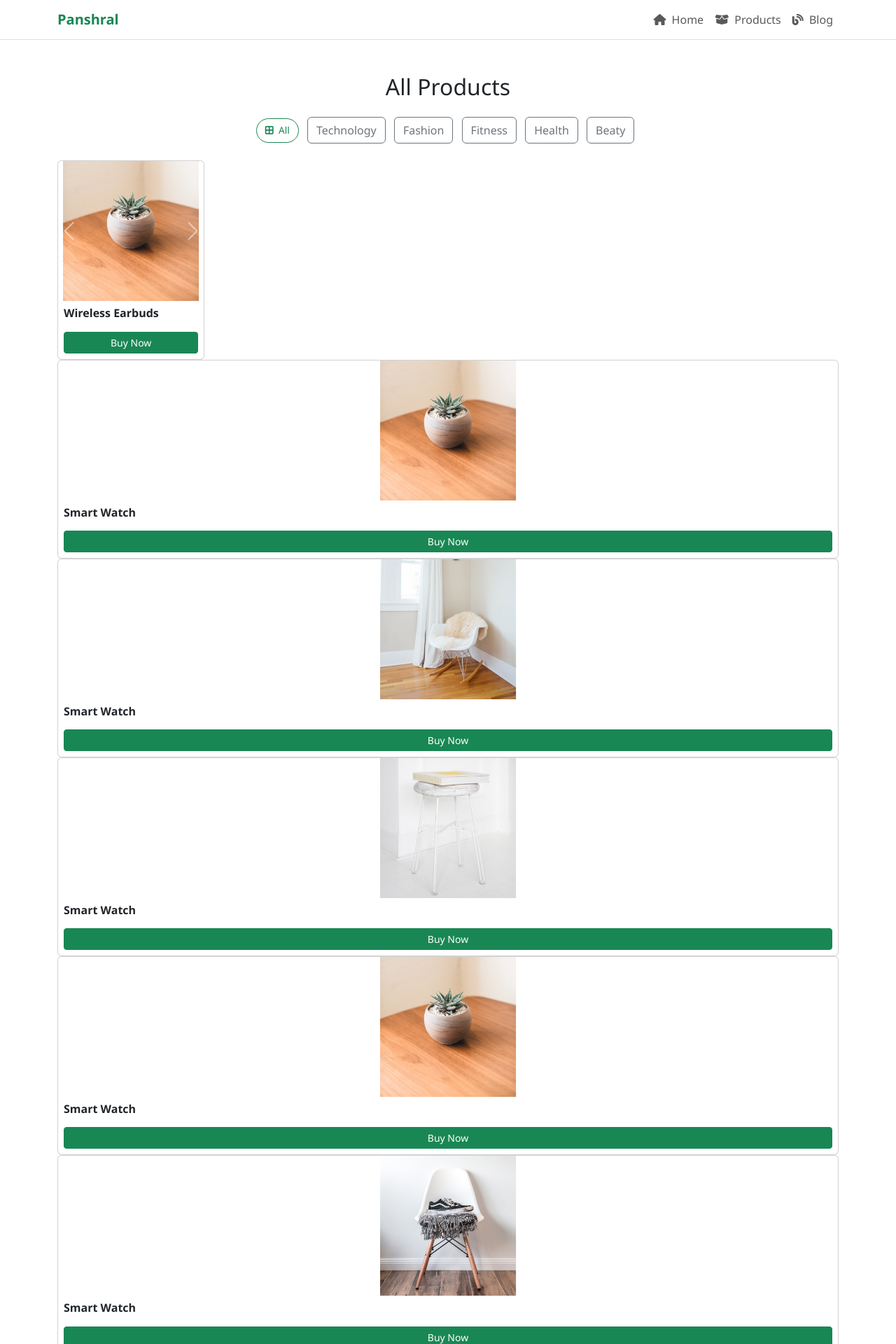
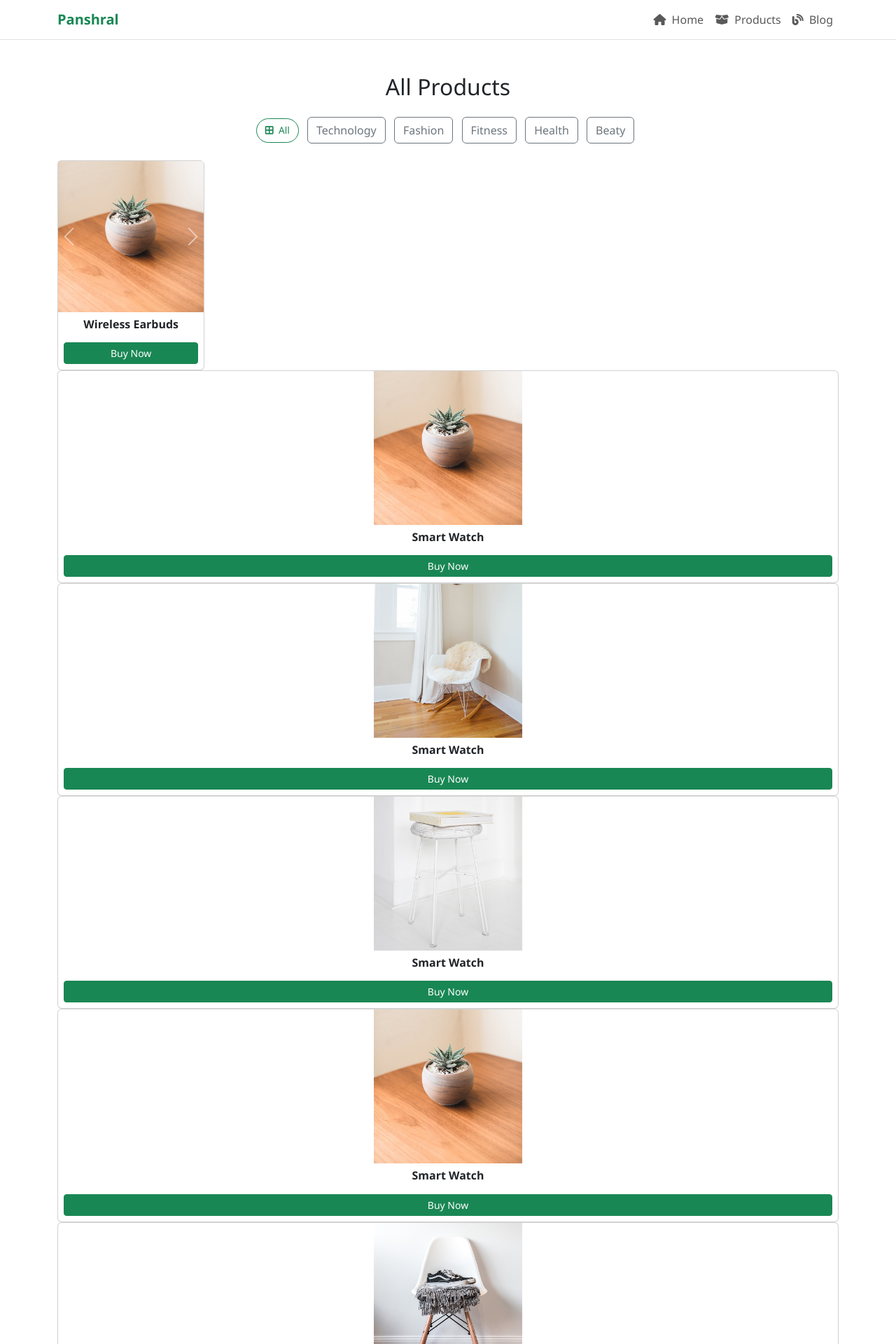
Before and after one commit to Panshral/Panshral.github.io, a Jekyll site: the page built from products.html, in a window 1280 px wide. Shown: the top 1920 px of the page at 70% size. Built offline with Jekyll 4.4.1, drawn with Linux system fonts in a browser that asks for light colours.

Commit message:
Alignment changes to the products

```diff
--- a/index.html
+++ b/index.html
@@ -63,7 +63,7 @@ title: Home
     {% endif %}
     <div>
       <a href="{{ product.affiliate_link }}" target="_blank"><strong>{{ product.title }}</strong></a><br>
-      <small>{{ product.short_description | truncate: 80 }}</small>
+      <small>{{ product.short_description | truncate: 23 }}</small>
     </div>
   </li>
   {% endfor %}
--- a/products.html
+++ b/products.html
@@ -28,7 +28,7 @@ title: Products
       <div class="carousel-inner">
         {% for img in product.images %}
         <div class="carousel-item {% if forloop.first %}active{% endif %}">
-            <img src="{{ img }}" class="d-block w-100" alt="{{ product.title }}" style="max-height: 200px; object-fit: contain;">
+          <img src="{{ img }}" class="d-block w-100" style="max-height: 220px; object-fit: contain;" alt="{{ product.title }}">
         </div>
         {% endfor %}
       </div>
@@ -39,14 +39,56 @@ title: Products
         <span class="carousel-control-next-icon"></span>
       </button>
     </div>
-        <div class="card-body p-2">
+    <div class="card-body text-center p-2">
       <h6 class="card-title">{{ product.title }}</h6>
-          <a href="{{ product.affiliate_link }}" class="btn btn-sm btn-success w-100 mt-2" target="_blank">Buy Now</a>
+      <a href="{{ product.affiliate_link }}" class="btn btn-sm btn-success mt-2 w-100" target="_blank">Buy Now</a>
     </div>
   </div>
 </div>
 
+    </div>
 
+    <!-- Compact Modal -->
+    <div class="modal fade" id="modal-{{ forloop.index }}" tabindex="-1" aria-labelledby="modalLabel-{{ forloop.index }}" aria-hidden="true">
+      <div class="modal-dialog modal-dialog-centered modal-lg">
+        <div class="modal-content">
+          <div class="modal-header py-2">
+            <h6 class="modal-title" id="modalLabel-{{ forloop.index }}">{{ product.title }}</h6>
+            <button type="button" class="btn-close" data-bs-dismiss="modal" aria-label="Close" style="font-size: 0.8rem;"></button>
+          </div>
+          <div class="modal-body py-3">
+            <div class="row">
+              <!-- Thumbnails -->
+              <div class="col-3">
+                <div class="nav flex-column nav-pills" id="thumbs-{{ forloop.index }}" role="tablist" aria-orientation="vertical">
+                  {% for img in product.images %}
+                  <button class="nav-link p-1 {% if forloop.first %}active{% endif %}" id="thumb-{{ forloop.index }}-{{ forloop.index0 }}"
+                    data-bs-toggle="pill"
+                    data-bs-target="#mainimg-{{ forloop.index }}-{{ forloop.index0 }}"
+                    type="button" role="tab">
+                    <img src="{{ img }}" class="img-fluid border" style="max-height: 60px;">
+                  </button>
+                  {% endfor %}
+                </div>
+              </div>
+
+              <!-- Main Image + Description -->
+              <div class="col-9">
+                <div class="tab-content" id="mainimage-{{ forloop.index }}">
+                  {% for img in product.images %}
+                  <div class="tab-pane fade {% if forloop.first %}show active{% endif %}" id="mainimg-{{ forloop.index }}-{{ forloop.index0 }}" role="tabpanel">
+                    <img src="{{ img }}" class="img-fluid mb-3 w-100" style="max-height: 300px; object-fit: contain;">
+                  </div>
+                  {% endfor %}
+                </div>
+                <p class="mb-1"><strong>Store:</strong> {{ product.store }}</p>
+                <p class="small">{{ product.description }}</p>
+              </div>
+            </div>
+          </div>
+          <div class="modal-footer py-2">
+            <a href="{{ product.affiliate_link }}" class="btn btn-success btn-sm" target="_blank">Buy from {{ product.store }}</a>
+          </div>
         </div>
       </div>
     </div>
```
Lines whose indentation alone changed are shown as unchanged.
